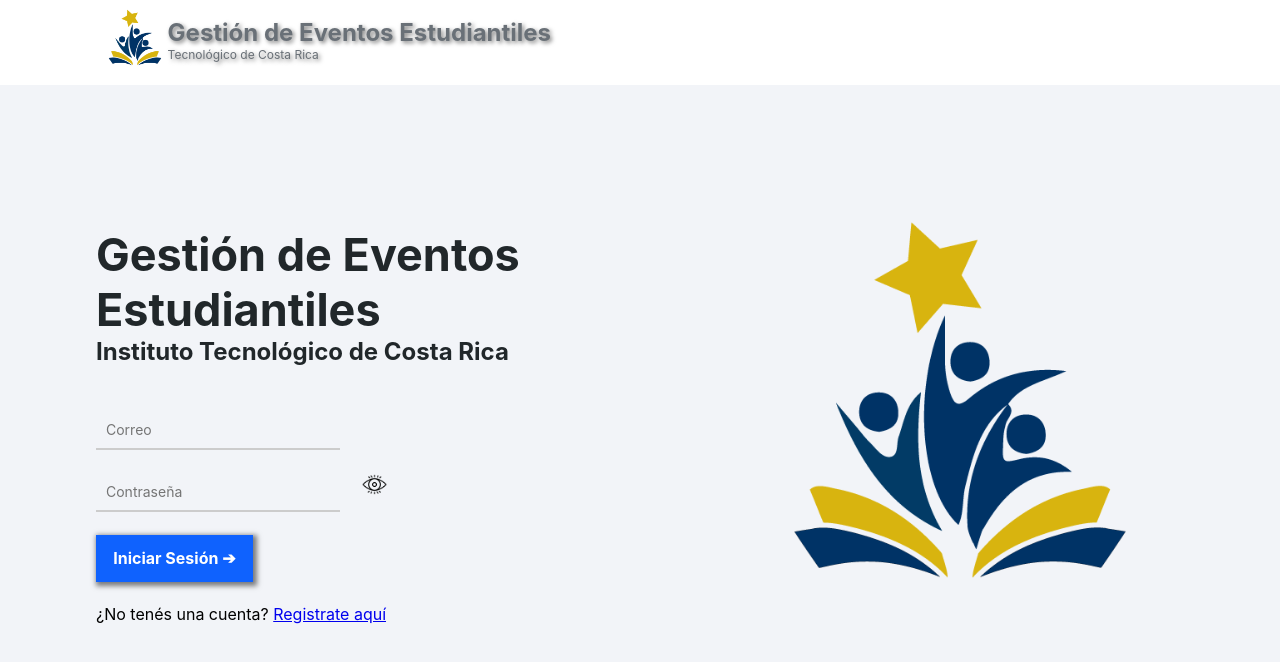
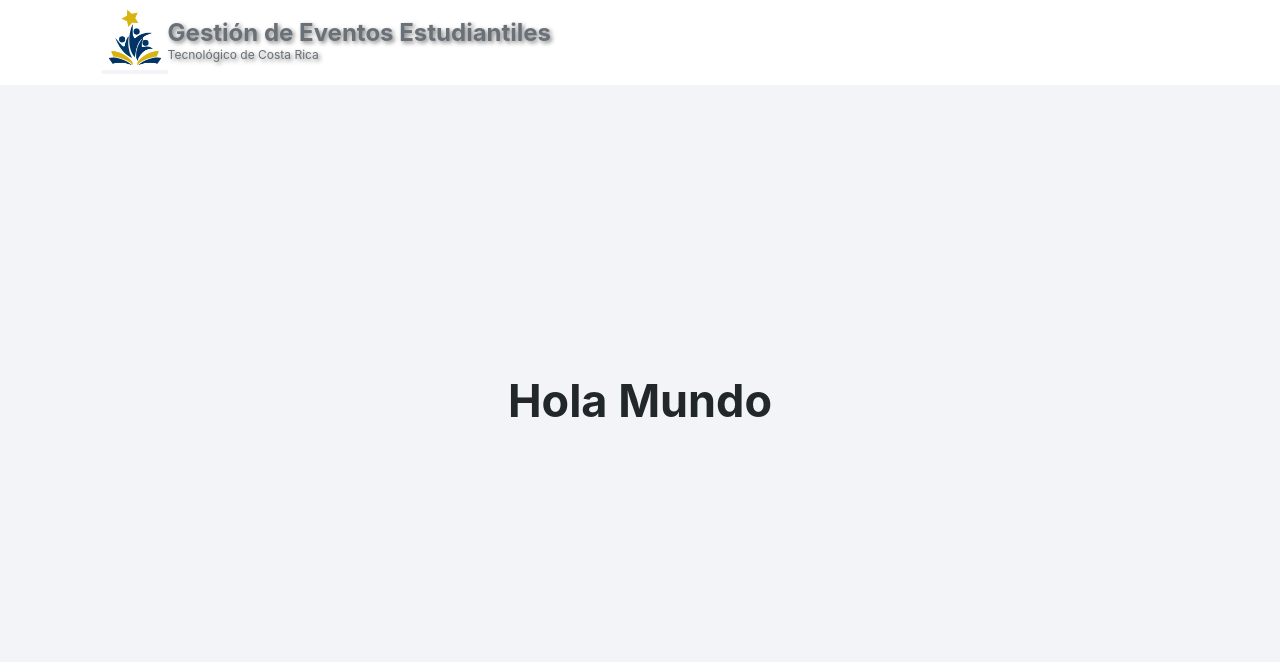
Before and after one commit to joctan-tec/AssociationsEvents, a React (Create React App) app in the folder associations-events/: page /register in a window 1280 px wide. Shown: the top 662 px of the page. Built offline with nearby package versions, Linux system fonts and the light colour scheme.

Commit message:
feat: added a new component and some tests

```diff
--- a/associations-events/package.json
+++ b/associations-events/package.json
@@ -8,6 +8,7 @@
     "@testing-library/user-event": "^13.5.0",
     "react": "^18.2.0",
     "react-dom": "^18.2.0",
+    "react-router-dom": "^6.15.0",
     "react-scripts": "5.0.1",
     "web-vitals": "^2.1.4"
   },
--- a/associations-events/src/App.js
+++ b/associations-events/src/App.js
@@ -1,23 +1,22 @@
-import NavigationVar from './components/NavigationVar';
+
 import './App.css';
-import logo2 from './assets/logo.png';
+import { BrowserRouter, Routes, Route } from "react-router-dom";
 import Login from './components/Login';
+import Register from './components/Register';
 
 
 function App() {
   return (
     <div className="App">
-      <NavigationVar/>
-      <div className='screen-view'>
-        <Login/>
-        <div className='main-image'>
-          <div className='main-logo'>
-            <img src={logo2} alt="Logo"/>
-          </div>
-        </div>
-      </div>
 
+      <BrowserRouter>
+        <Routes>
+          <Route path="/" element={<Login/>} />
+          <Route path="/register" element={<Register/>} />
 
+        </Routes>
+
+      </BrowserRouter>
 
     </div>
   );
--- a/associations-events/src/components/Login.js
+++ b/associations-events/src/components/Login.js
@@ -2,6 +2,10 @@
 import '../App.css';
 import Eye from '../assets/show-password-eye.png';
 import NotEye from '../assets/hide-password-eye.png';
+import logo2 from '../assets/logo.png';
+import NavigationVar from './NavigationVar';
+import { Link } from "react-router-dom";
+
 
 
 export default function Login() {
@@ -13,6 +17,10 @@
 
 
     return (
+        <div>
+        <NavigationVar back="/"/>
+        <div className='screen-view'>
+
             <div className='login-div'>
                 <div className="content-div">
                     <h1>Gestión de Eventos Estudiantiles</h1>
@@ -27,8 +35,19 @@
                         </div>
                         <button id="login-button" type="submit">Iniciar Sesión ➔</button>
                     </form>
-                <p class="create-account">¿No tenés una cuenta? <a href="#">Registrate aquí</a></p>
+                    <p class="create-account">¿No tenés una cuenta? <a>
+                    <Link to="/register">Registrate aquí</Link></a></p>
+
+
                 </div>
             </div>
+            <div className='main-image'>
+            <div className='main-logo'>
+                <img src={logo2} alt="Logo"/>
+            </div>
+            </div>
+      </div>
+      </div>
+
     )
 }
--- a/associations-events/src/components/NavigationVar.js
+++ b/associations-events/src/components/NavigationVar.js
@@ -1,18 +1,25 @@
 import React from "react";
 import '../App.css';
 import logo from '../assets/logo.png';
+import { Link } from "react-router-dom";
 
 export default function NavigationVar(params) {
 
     return(
         <div className = 'nav-var'>
+
             <div className="img-nav-container">
-                <img src={logo} alt="Logo"/>
+
+                <Link to={params.back}>
+                    <img src={logo} alt="Logo"/>
+                </Link>
             </div>
             <div className="container-text-nav">
                 <h2 className="nav-title">Gestión de Eventos Estudiantiles</h2>
                 <p className="nav-name">Tecnológico de Costa Rica</p>
             </div>
+
+
         </div>
     )
 }
--- /dev/null
+++ b/associations-events/src/components/Register.js
@@ -0,0 +1,27 @@
+import React, { useState, useEffect } from "react";
+import '../App.css';
+import Eye from '../assets/show-password-eye.png';
+import NotEye from '../assets/hide-password-eye.png';
+import logo2 from '../assets/logo.png';
+import NavigationVar from './NavigationVar';
+
+
+export default function Login() {
+    const [stateButtom,changeState] = useState(false);
+
+    const swapPassword = () => {
+        changeState(!stateButtom);
+    };
+
+
+    return (
+        <div>
+        <NavigationVar back="/"/>
+        <div className='screen-view'>
+            <h1>Hola Mundo</h1>
+
+        </div>
+        </div>
+
+    )
+}
```
Also changed, not shown: 1 other file (tests, documents, lock files or other folders). Lines whose indentation alone changed are shown as unchanged.
